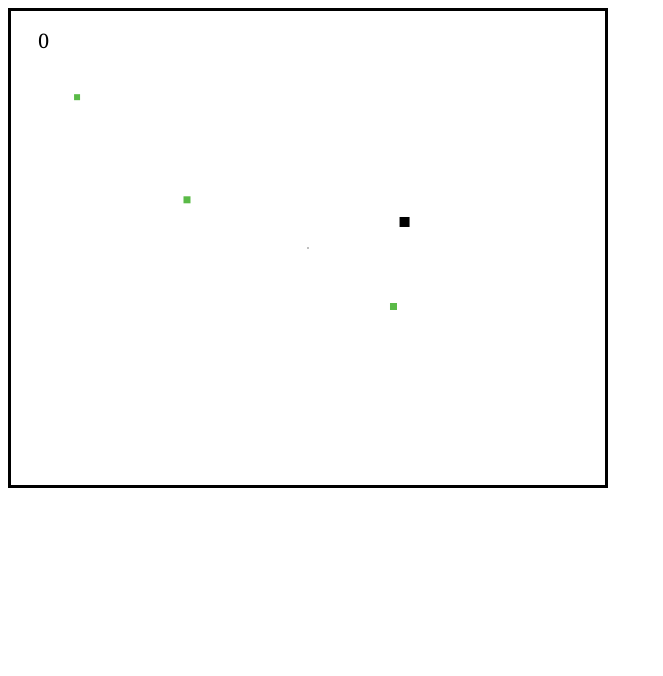
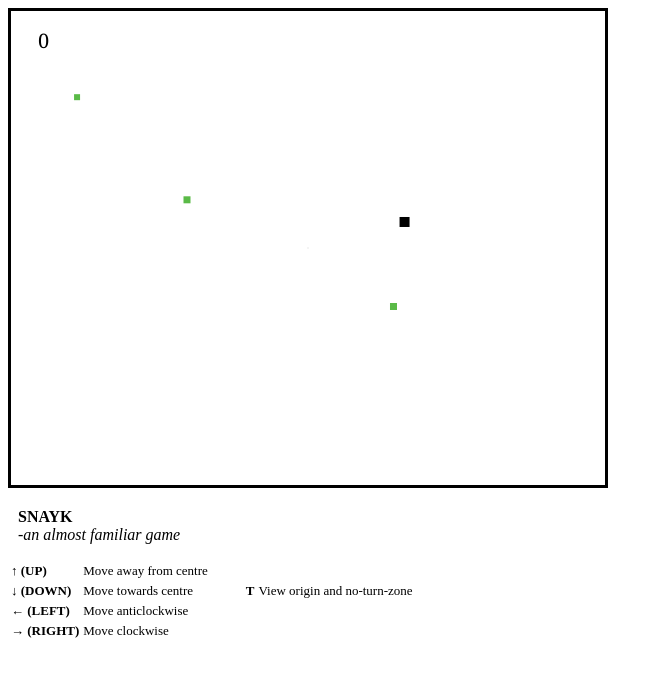
Before and after one commit to cdmatters/snayk, a plain HTML site: page index.html in a window 1280 px wide. Shown: the whole page, without its empty margins (0-663 px from the left). Drawn offline with Linux system fonts and the light colour scheme.

Commit message:
html rules written

```diff
--- a/game.js
+++ b/game.js
@@ -126,14 +126,18 @@
                     this.velocity.theta = 0;
                 }
             } else if (this.keyboarder.isDown(this.keyboarder.KEYS.LEFT)){
+                if (this.polars.r > 5 || this.polars.r<-5){
                     if (this.velocity.theta == 0){
                         this.velocity.r = 0;
                         this.velocity.theta = -0.0125;
                     }
+                }
             } else if (this.keyboarder.isDown(this.keyboarder.KEYS.RIGHT)){
+                if (this.polars.r > 5 || this.polars.r<-5){
                     if (this.velocity.theta == 0){
                         this.velocity.r = 0;
                         this.velocity.theta = 0.0125;
+                    }
                 }
             }
 
@@ -250,7 +254,7 @@
        this.size = {x:1, y:1};
        this.centre = { x: this.game.size.x/2, y: this.game.size.y / 2};
 
-       this.colour = '#000000';
+       this.colour = '#d3d3d3';
     }
 
     Origin.prototype = {
@@ -319,11 +323,10 @@
     }
 
     var collidedWithTracks = function(head, tracks){
-        var bucket = 3;
+        var bucket = 2;
         for (var i=0; i<tracks.x.length; i++){
             if (Math.floor(head.x/bucket)==Math.floor(tracks.x[i]/bucket) &&
                 Math.floor(head.y/bucket)==Math.floor(tracks.y[i]/bucket) ){
-                console.log(head.x,head.y)
                 return true;
             }
         }
--- a/index.html
+++ b/index.html
@@ -1,10 +1,62 @@
 <!doctype html>
 <html>
   <head>
+    <link href='s.ico' rel="shortcut icon">
     <title> snayk </title>
+    <style>
+      .rules {
+        padding-left: 10px;
+      }
+      .details{
+        font-size: small;
+      }
+      .filler {
+        width: 30px;
+      }
+      body.noscroll {
+        position:fixed;
+        overflow-y: scroll;
+        width= 100%;
+      }
+      </style>
+
     <script src = 'game.js'> </script>
   </head>
-  <body>
+  <body class='noscroll'>
     <canvas id='screen' width='600' height = '480'></canvas>
+    <p class='rules'><strong>SNAYK</strong><br><em>-an almost familiar game</em></p>
+    <p>
+      <span>
+        <table class='details'>
+          <tr>
+            <td><strong>&uarr; (UP)</strong></td>
+            <td>Move away from centre</td>
+            <td class='filler'></td>
+            <td></td>
+            <td></td>
+          </tr>
+          <tr>
+            <td><strong>&darr; (DOWN)<strong></td>
+            <td>Move towards centre </td>
+            <td class='filler'></td>
+            <td><strong>T<strong></td>
+            <td>View origin and no-turn-zone</td>
+          </tr>
+          <tr>
+            <td><strong>&larr; (LEFT)</strong></td>
+            <td>Move anticlockwise </td>
+            <td class='filler'></td>
+            <td></td>
+            <td></td>
+          </tr>
+          <tr>
+            <td><strong>&rarr; (RIGHT)<strong></td>
+            <td>Move clockwise</td>
+            <td class='filler'></td>
+            <td></td>
+            <td></td>
+          </tr>
+        </table>
+      </span>
   </body>
 </html>
```
Also changed, not shown: s.ico (added). Lines whose indentation alone changed are shown as unchanged.
